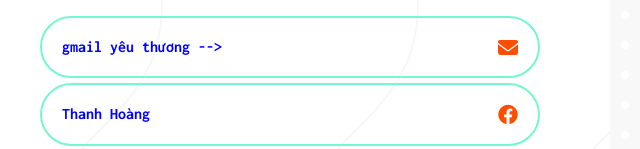
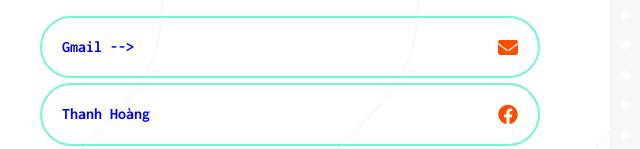
Before and after one commit to zazacyb-hoang/zazacyb-hoang.github.io, a plain HTML site: page index.html in a window 1280 px wide. Shown: the part 1020-1169 px from the top of the page, 350-990 px from the left. Drawn offline with nearby package versions, Linux system fonts and the light colour scheme.

Commit message:
Update index.html

```diff
--- a/index.html
+++ b/index.html
@@ -52,7 +52,7 @@
             <h2>Liên hệ</h2>
             <h3>Dưới đây là vài thông tin mạng xã hội cũng như liên hệ của mình trong trường hợp bạn cần thiết nhưng nhớ là đừng spam em nha các anh :(</h3>
             <a class = "btn" target="_blank" href="mailto:lethanhhoanga6@gmail.com">
-                gmail yêu thương -->
+                Gmail -->
                 <i class="fa-solid fa-envelope"></i>
             </a>
             <a class = "btn" target="_blank" href="https://www.facebook.com/profile.php?id=100079364169949">
@@ -63,6 +63,7 @@
                 _Hoàng_
                 <i class="fa-brands fa-instagram"></i>
             </a>
+
         </div>
         <footer>
             <h4>
```
